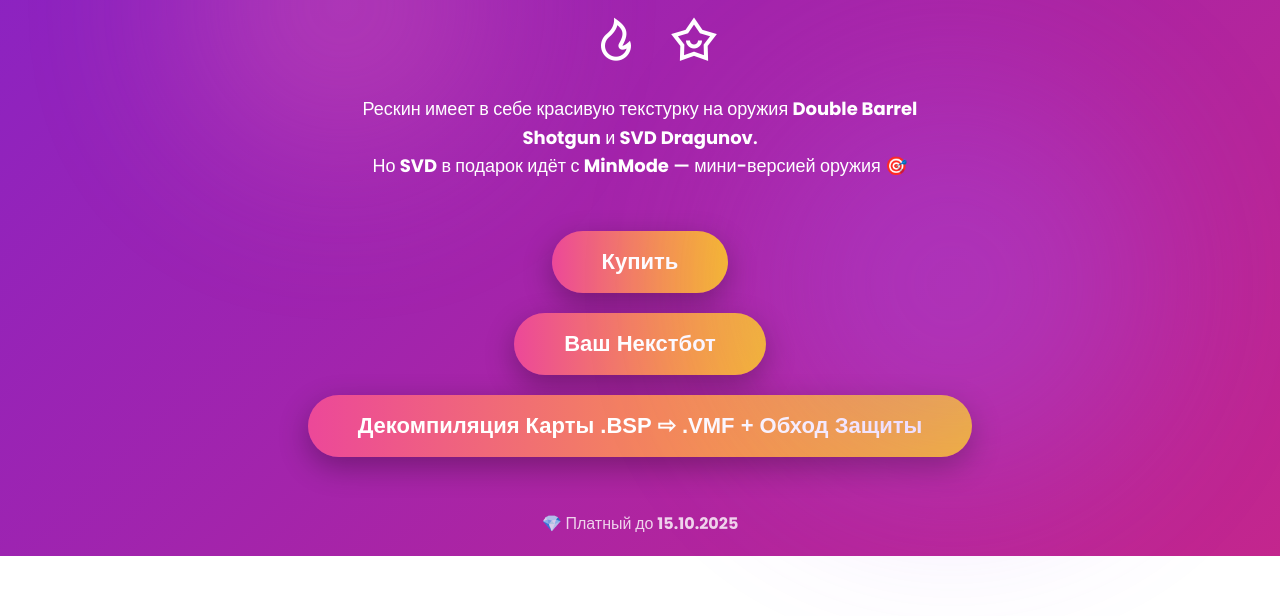
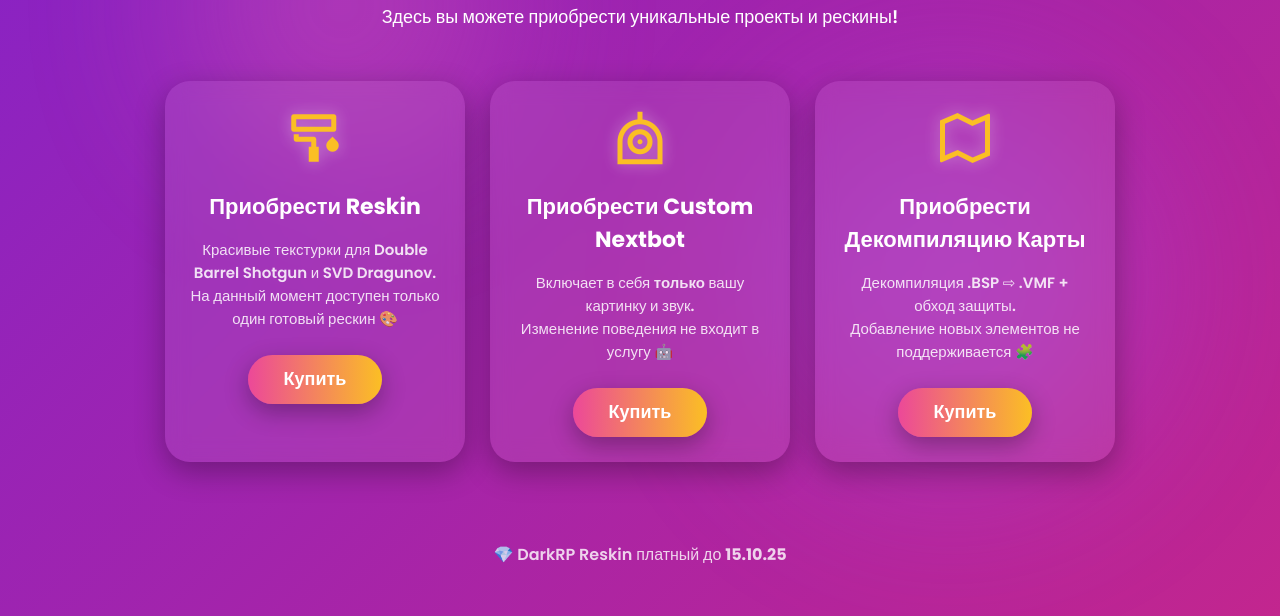
Before and after one commit to sharik-inc/sharik-inc.github.io, a plain HTML site: page index.html in a window 1280 px wide. Shown: the part 244-860 px from the top of the page. Before the commit the page ends 800 px from the top, so only its background shows below. Drawn offline with nearby package versions, Linux system fonts and the light colour scheme.

Commit message:
Update index.html

```diff
--- a/index.html
+++ b/index.html
@@ -3,7 +3,7 @@
 <head>
   <meta charset="UTF-8" />
   <meta name="viewport" content="width=device-width, initial-scale=1.0" />
-  <title>Sharik Reskin</title>
+  <title>Sharik Shop</title>
   <link href="https://cdn.jsdelivr.net/npm/remixicon@4.2.0/fonts/remixicon.css" rel="stylesheet">
   <style>
     @import url('https://fonts.googleapis.com/css2?family=Poppins:wght@600;700;800&display=swap');
@@ -11,17 +11,18 @@
     body {
       margin: 0;
       height: 100vh;
-      overflow: hidden;
+      overflow-x: hidden;
       display: flex;
       flex-direction: column;
       align-items: center;
-      justify-content: center;
+      justify-content: flex-start;
       background: linear-gradient(135deg, #4c1d95, #7e22ce, #db2777);
       background-size: 300% 300%;
       animation: gradientMove 10s ease infinite;
       font-family: 'Poppins', sans-serif;
       color: white;
       text-align: center;
+      padding-top: 60px;
     }
 
     @keyframes gradientMove {
@@ -34,8 +35,17 @@
       font-size: 64px;
       font-weight: 800;
       text-shadow: 0 0 25px rgba(255, 255, 255, 0.4);
-      margin-bottom: 30px;
+      margin-bottom: 20px;
       animation: fadeInUp 1.5s ease;
+    }
+
+    .desc {
+      max-width: 600px;
+      font-size: 18px;
+      line-height: 1.6;
+      opacity: 0.95;
+      margin-bottom: 50px;
+      animation: fadeIn 2s ease forwards;
     }
 
     @keyframes fadeInUp {
@@ -43,51 +53,68 @@
       to { opacity: 1; transform: translateY(0); }
     }
 
-    .icons {
-      font-size: 48px;
-      margin-bottom: 30px;
-      display: flex;
-      justify-content: center;
-      gap: 30px;
-      animation: fadeIn 2s ease forwards;
-    }
-
-    .icons i {
-      transition: transform 0.3s ease, color 0.3s ease;
-    }
-
-    .icons i:hover {
-      transform: scale(1.2);
-      color: #fbbf24;
-    }
-
-    .desc {
-      max-width: 600px;
-      font-size: 18px;
-      line-height: 1.6;
-      opacity: 0.95;
-      margin-bottom: 40px;
-      animation: fadeIn 2s ease forwards;
-    }
-
     @keyframes fadeIn {
       from { opacity: 0; }
       to { opacity: 1; }
     }
 
+    .shop {
+      display: grid;
+      grid-template-columns: repeat(auto-fit, minmax(280px, 1fr));
+      gap: 25px;
+      width: 90%;
+      max-width: 950px;
+      margin-bottom: 80px;
+    }
+
+    .card {
+      background: rgba(255, 255, 255, 0.08);
+      border-radius: 25px;
+      padding: 25px;
+      box-shadow: 0 10px 30px rgba(0,0,0,0.3);
+      backdrop-filter: blur(10px);
+      transition: transform 0.4s ease, box-shadow 0.4s ease;
+      cursor: pointer;
+      animation: fadeIn 1.5s ease;
+    }
+
+    .card:hover {
+      transform: translateY(-10px) scale(1.03);
+      box-shadow: 0 20px 50px rgba(255,255,255,0.2);
+    }
+
+    .card i {
+      font-size: 60px;
+      margin-bottom: 15px;
+      color: #fbbf24;
+      text-shadow: 0 0 15px rgba(255,255,255,0.4);
+    }
+
+    .card h2 {
+      font-size: 22px;
+      margin-bottom: 12px;
+      color: #fff;
+    }
+
+    .card p {
+      font-size: 15px;
+      color: rgba(255,255,255,0.85);
+      margin-bottom: 25px;
+      min-height: 60px;
+    }
+
     .btn {
       display: inline-block;
-      font-size: 22px;
-      padding: 18px 50px;
+      font-size: 18px;
+      padding: 14px 36px;
       border: none;
       border-radius: 50px;
       background: linear-gradient(90deg, #ec4899, #fbbf24);
       color: white;
       font-weight: 700;
       cursor: pointer;
-      box-shadow: 0 10px 30px rgba(0,0,0,0.3);
       transition: transform 0.3s ease, box-shadow 0.3s ease;
-      margin: 10px;
+      box-shadow: 0 8px 25px rgba(0,0,0,0.3);
     }
 
     .btn:hover {
@@ -96,11 +123,10 @@
     }
 
     .footer {
-      position: absolute;
-      bottom: 20px;
       font-size: 16px;
       opacity: 0.8;
       animation: fadeIn 2s ease;
+      margin-bottom: 20px;
     }
 
     .circle {
@@ -137,8 +163,8 @@
     @media (max-width: 600px) {
       h1 { font-size: 42px; }
       .desc { font-size: 16px; padding: 0 20px; }
-      .btn { font-size: 18px; padding: 14px 36px; }
-      .icons { font-size: 38px; gap: 20px; }
+      .card h2 { font-size: 20px; }
+      .btn { font-size: 16px; padding: 12px 28px; }
     }
   </style>
 </head>
@@ -146,32 +172,39 @@
   <div class="circle circle1"></div>
   <div class="circle circle2"></div>
 
-  <h1>Sharik Reskin</h1>
-
-  <div class="icons">
-    <i class="ri-gun-line"></i>
-    <i class="ri-fire-line"></i>
-    <i class="ri-star-smile-line"></i>
+  <h1>Sharik Shop</h1>
+  <div class="desc">
+    🌟 Добро пожаловать в магазин кастомных услуг Sharik Inc.<br>
+    Здесь вы можете приобрести уникальные проекты и рескины!
   </div>
 
-  <div class="desc">
-    Рескин имеет в себе красивую текстурку на оружия <b>Double Barrel Shotgun</b> и <b>SVD Dragunov</b>.<br>
-    Но <b>SVD</b> в подарок идёт с <b>MinMode</b> — мини-версией оружия 🎯
+  <div class="shop">
+    <div class="card" onclick="window.location.href='https://funpay.com/lots/offer?id=54054894'">
+      <i class="ri-paint-brush-line"></i>
+      <h2>Приобрести Reskin</h2>
+      <p>Красивые текстурки для Double Barrel Shotgun и SVD Dragunov.<br>
+      На данный момент доступен только один готовый рескин 🎨</p>
+      <button class="btn">Купить</button>
+    </div>
+
+    <div class="card" onclick="window.location.href='https://funpay.com/lots/offer?id=54053673'">
+      <i class="ri-robot-line"></i>
+      <h2>Приобрести Custom Nextbot</h2>
+      <p>Включает в себя <b>только</b> вашу картинку и звук.<br>
+      Изменение поведения не входит в услугу 🤖</p>
+      <button class="btn">Купить</button>
+    </div>
+
+    <div class="card" onclick="window.location.href='https://funpay.com/lots/offer?id=54053383'">
+      <i class="ri-map-line"></i>
+      <h2>Приобрести Декомпиляцию Карты</h2>
+      <p>Декомпиляция .BSP ⇨ .VMF + обход защиты.<br>
+      Добавление новых элементов не поддерживается 🧩</p>
+      <button class="btn">Купить</button>
+    </div>
   </div>
 
-  <!-- Основная кнопка покупки -->
-  <button class="btn" onclick="window.location.href='https://funpay.com/lots/offer?id=54054894'">Купить</button>
-
-  <!-- Новые кнопки -->
-  <button class="btn" onclick="window.location.href='https://funpay.com/lots/offer?id=54053673'">
-    Ваш Некстбот
-  </button>
-
-  <button class="btn" onclick="window.location.href='https://funpay.com/lots/offer?id=54053383'">
-    Декомпиляция Карты .BSP ⇨ .VMF + Обход Защиты
-  </button>
-
-  <div class="footer">💎 Платный до <b>15.10.2025</b></div>
+  <div class="footer">💎 DarkRP Reskin платный до <b>15.10.25</b></div>
 
   <script>
     document.addEventListener("DOMContentLoaded", () => {
```
